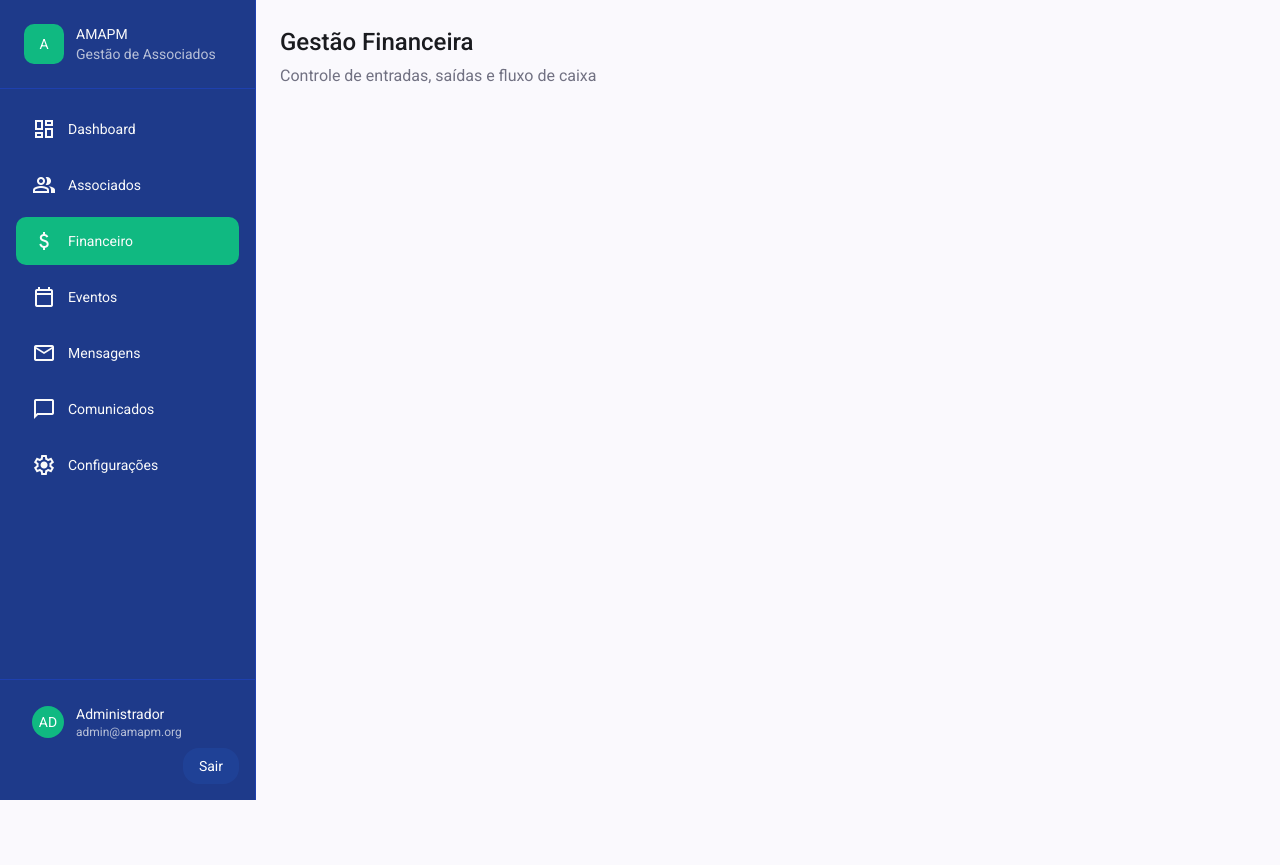
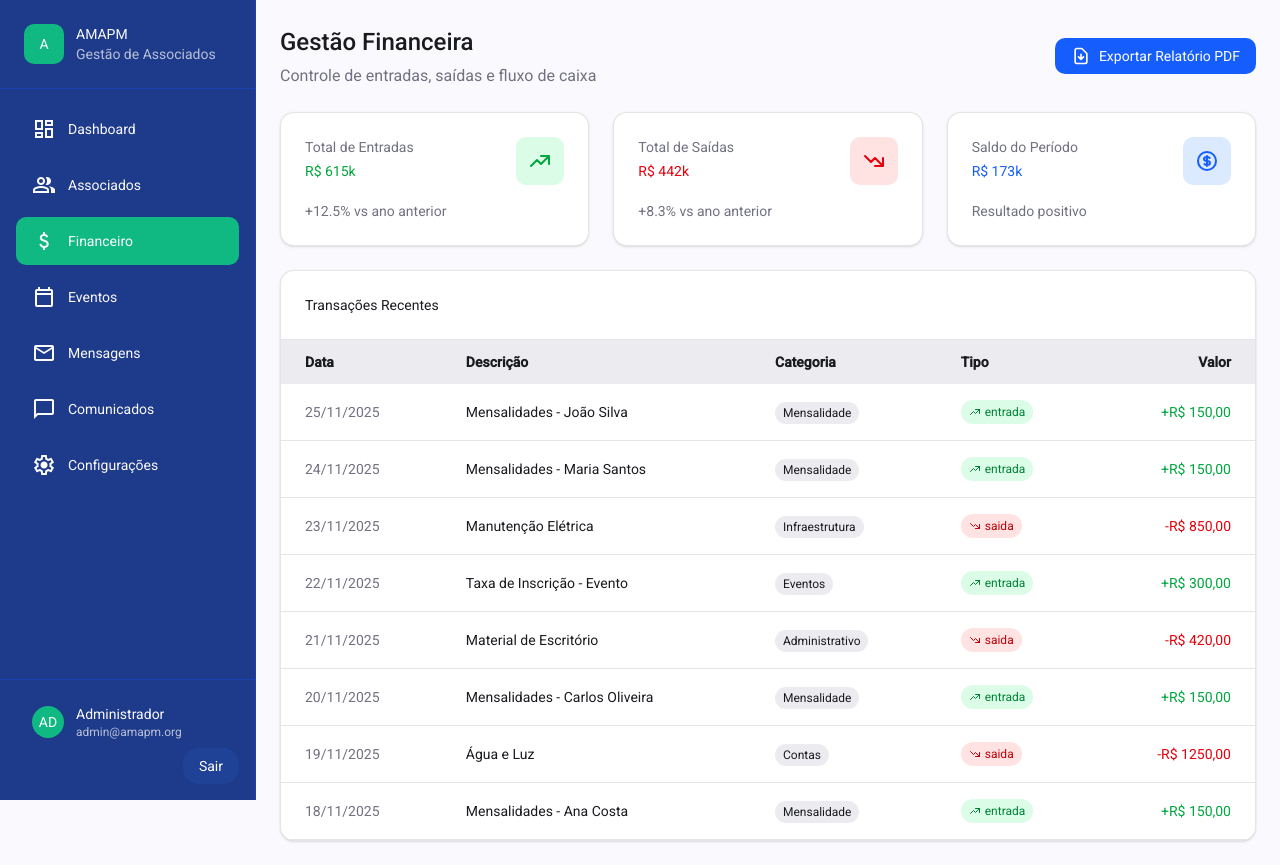
Before and after one commit to igorzig13/front-gestao, an Angular app: page /financeiro in a window 1280 px wide. Before the commit the page ends 800 px from the top, so only its background shows below. Built offline with nearby package versions, Linux system fonts and the light colour scheme.

Commit message:
página do financeiro (sem formulário)

```diff
--- a/src/app/pages/financeiro/financeiro.html
+++ b/src/app/pages/financeiro/financeiro.html
@@ -1 +1,136 @@
-<app-header title="Gestão Financeira" subtitle="Controle de entradas, saídas e fluxo de caixa"/>
+
+
+<div class="space-y-6">
+  <!-- Cabeçalho com botão de exportação -->
+  <div class="flex items-center justify-between">
+    <app-header title="Gestão Financeira" subtitle="Controle de entradas, saídas e fluxo de caixa" />
+    <button
+      (click)="exportarPDF()"
+      class="px-4 py-2 bg-blue-600 text-white rounded-lg hover:bg-blue-700 transition-colors flex items-center gap-2"
+    >
+      <svg class="w-5 h-5"  stroke="currentColor" viewBox="0 0 24 24">
+        <path stroke-linecap="round" fill="none" stroke-linejoin="round" stroke-width="2" d="M12 10v6m0 0l-3-3m3 3l3-3m2 8H7a2 2 0 01-2-2V5a2 2 0 012-2h5.586a1 1 0 01.707.293l5.414 5.414a1 1 0 01.293.707V19a2 2 0 01-2 2z" />
+      </svg>
+      Exportar Relatório PDF
+    </button>
+  </div>
+
+  <!-- Cards de Resumo -->
+  <div class="grid grid-cols-1 md:grid-cols-3 gap-6">
+    <!-- Card Entradas -->
+    <div class="bg-card rounded-xl shadow-sm border border-border p-6">
+      <div class="flex items-start justify-between mb-4">
+        <div>
+          <p class="text-muted-foreground text-sm mb-1">Total de Entradas</p>
+          <h2 class="text-green-600">
+            R$ {{(totalEntradas / 1000).toFixed(0)}}k
+          </h2>
+        </div>
+        <div class="w-12 h-12 bg-green-100 rounded-lg flex items-center justify-center">
+          <svg class="w-6 h-6 text-green-600" stroke="currentColor" viewBox="0 0 24 24">
+            <path stroke-linecap="round" fill="none" stroke-linejoin="round" stroke-width="2" d="M13 7h8m0 0v8m0-8l-8 8-4-4-6 6" />
+          </svg>
+        </div>
+      </div>
+      <p class="text-sm text-muted-foreground">+12.5% vs ano anterior</p>
+    </div>
+
+    <!-- Card Saídas -->
+    <div class="bg-card rounded-xl shadow-sm border border-border p-6">
+      <div class="flex items-start justify-between mb-4">
+        <div>
+          <p class="text-muted-foreground text-sm mb-1">Total de Saídas</p>
+          <h2 class="text-red-600">
+            R$ {{(totalSaidas / 1000).toFixed(0)}}k
+          </h2>
+        </div>
+        <div class="w-12 h-12 bg-red-100 rounded-lg flex items-center justify-center">
+          <svg class="w-6 h-6 text-red-600"  stroke="currentColor" viewBox="0 0 24 24">
+            <path stroke-linecap="round" fill="none" stroke-linejoin="round" stroke-width="2" d="M13 17h8m0 0V9m0 8l-8-8-4 4-6-6" />
+          </svg>
+        </div>
+      </div>
+      <p class="text-sm text-muted-foreground">+8.3% vs ano anterior</p>
+    </div>
+
+    <!-- Card Saldo -->
+    <div class="bg-card rounded-xl shadow-sm border border-border p-6">
+      <div class="flex items-start justify-between mb-4">
+        <div>
+          <p class="text-muted-foreground text-sm mb-1">Saldo do Período</p>
+          <h2 class="text-blue-600">
+            R$ {{(saldo / 1000).toFixed(0)}}k
+          </h2>
+        </div>
+        <div class="w-12 h-12 bg-blue-100 rounded-lg flex items-center justify-center">
+          <svg class="w-6 h-6 text-blue-600"  stroke="currentColor" viewBox="0 0 24 24">
+            <path stroke-linecap="round" fill="none" stroke-linejoin="round" stroke-width="2" d="M12 8c-1.657 0-3 .895-3 2s1.343 2 3 2 3 .895 3 2-1.343 2-3 2m0-8c1.11 0 2.08.402 2.599 1M12 8V7m0 1v8m0 0v1m0-1c-1.11 0-2.08-.402-2.599-1M21 12a9 9 0 11-18 0 9 9 0 0118 0z" />
+          </svg>
+        </div>
+      </div>
+      <p class="text-sm text-muted-foreground">Resultado positivo</p>
+    </div>
+  </div>
+
+  <!-- Tabela de Transações Recentes -->
+  <div class="bg-card rounded-xl shadow-sm border border-border overflow-hidden">
+    <div class="p-6 border-b border-border">
+      <h3>Transações Recentes</h3>
+    </div>
+
+    <div class="overflow-x-auto">
+      <table class="w-full">
+        <thead class="bg-muted">
+        <tr>
+          <th class="px-6 py-3 text-left">Data</th>
+          <th class="px-6 py-3 text-left">Descrição</th>
+          <th class="px-6 py-3 text-left">Categoria</th>
+          <th class="px-6 py-3 text-left">Tipo</th>
+          <th class="px-6 py-3 text-right">Valor</th>
+        </tr>
+        </thead>
+        <tbody>
+          @for (transacao of transacoes; track transacao.id) {
+            <tr class="border-b border-border hover:bg-muted/50 transition-colors">
+              <td class="px-6 py-4 text-muted-foreground">{{ transacao.data }}</td>
+              <td class="px-6 py-4">{{ transacao.descricao }}</td>
+              <td class="px-6 py-4">
+              <span class="px-2 py-1 bg-muted rounded-full text-xs">
+                {{ transacao.categoria }}
+              </span>
+              </td>
+              <td class="px-6 py-4">
+              <span
+                [ngClass]="{
+                  'inline-flex items-center gap-1 px-2 py-1 rounded-full text-xs': true,
+                  'bg-green-100 text-green-700': transacao.tipo === 'entrada',
+                  'bg-red-100 text-red-700': transacao.tipo === 'saida'
+                }"
+              >
+                <svg class="w-3 h-3" stroke="currentColor" viewBox="0 0 24 24">
+                  @if (transacao.tipo === 'entrada') {
+                    <path stroke-linecap="round" fill="none" stroke-linejoin="round" stroke-width="2" d="M13 7h8m0 0v8m0-8l-8 8-4-4-6 6" />
+                  } @else if (transacao.tipo === 'saida'){
+                    <path stroke-linecap="round" fill="none" stroke-linejoin="round" stroke-width="2" d="M13 17h8m0 0V9m0 8l-8-8-4 4-6-6" />
+                  }
+                </svg>
+                {{ transacao.tipo }}
+              </span>
+              </td>
+              <td
+                [ngClass]="{
+                'px-6 py-4 text-right': true,
+                'text-green-600': transacao.tipo === 'entrada',
+                'text-red-600': transacao.tipo === 'saida'
+              }"
+              >
+                {{ transacao.tipo === 'entrada' ? '+' : '-' }}R$
+                {{ transacao.valor.toFixed(2).replace('.', ',') }}
+              </td>
+            </tr>
+          }
+        </tbody>
+      </table>
+    </div>
+  </div>
+</div>
--- a/src/app/pages/financeiro/financeiro.ts
+++ b/src/app/pages/financeiro/financeiro.ts
@@ -1,14 +1,63 @@
 import { Component } from '@angular/core';
 import {Header} from "../../components/header/header";
+import {NgClass} from '@angular/common';
 
 @Component({
   selector: 'app-financeiro',
-    imports: [
-        Header
-    ],
+  imports: [
+    Header,
+    NgClass,
+  ],
   templateUrl: './financeiro.html',
   styleUrl: './financeiro.css',
 })
 export class Financeiro {
+  periodo = '2025';
 
+  dados = [
+    { mes: "Jan", entradas: 45000, saidas: 32000 },
+    { mes: "Fev", entradas: 48000, saidas: 35000 },
+    { mes: "Mar", entradas: 52000, saidas: 38000 },
+    { mes: "Abr", entradas: 47000, saidas: 34000 },
+    { mes: "Mai", entradas: 51000, saidas: 36000 },
+    { mes: "Jun", entradas: 49000, saidas: 37000 },
+    { mes: "Jul", entradas: 53000, saidas: 39000 },
+    { mes: "Ago", entradas: 50000, saidas: 35000 },
+    { mes: "Set", entradas: 54000, saidas: 38000 },
+    { mes: "Out", entradas: 52000, saidas: 36000 },
+    { mes: "Nov", entradas: 56000, saidas: 40000 },
+    { mes: "Dez", entradas: 58000, saidas: 42000 },
+  ];
+
+  transacoes = [
+    { id: 1, tipo: "entrada", descricao: "Mensalidades - João Silva", valor: 150.0, data: "25/11/2025", categoria: "Mensalidade" },
+    { id: 2, tipo: "entrada", descricao: "Mensalidades - Maria Santos", valor: 150.0, data: "24/11/2025", categoria: "Mensalidade" },
+    { id: 3, tipo: "saida", descricao: "Manutenção Elétrica", valor: 850.0, data: "23/11/2025", categoria: "Infraestrutura" },
+    { id: 4, tipo: "entrada", descricao: "Taxa de Inscrição - Evento", valor: 300.0, data: "22/11/2025", categoria: "Eventos" },
+    { id: 5, tipo: "saida", descricao: "Material de Escritório", valor: 420.0, data: "21/11/2025", categoria: "Administrativo" },
+    { id: 6, tipo: "entrada", descricao: "Mensalidades - Carlos Oliveira", valor: 150.0, data: "20/11/2025", categoria: "Mensalidade" },
+    { id: 7, tipo: "saida", descricao: "Água e Luz", valor: 1250.0, data: "19/11/2025", categoria: "Contas" },
+    { id: 8, tipo: "entrada", descricao: "Mensalidades - Ana Costa", valor: 150.0, data: "18/11/2025", categoria: "Mensalidade" },
+  ];
+
+  get totalEntradas(): number {
+    return this.dados.reduce((acc, item) => acc + item.entradas, 0);
+  }
+
+  get totalSaidas(): number {
+    return this.dados.reduce((acc, item) => acc + item.saidas, 0);
+  }
+
+  get saldo(): number {
+    return this.totalEntradas - this.totalSaidas;
+  }
+
+  mudarPeriodo(event: Event): void {
+    const select = event.target as HTMLSelectElement;
+    this.periodo = select.value;
+  }
+
+  exportarPDF(): void {
+    alert("Relatório PDF será exportado em breve!");
+  }
 }
```
